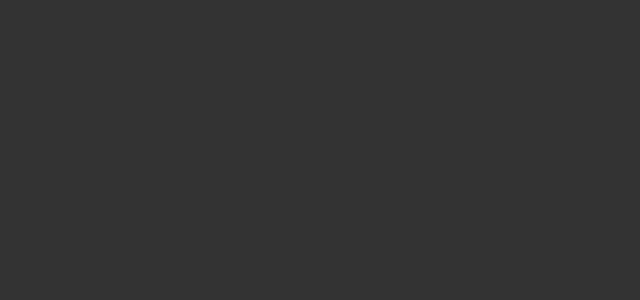
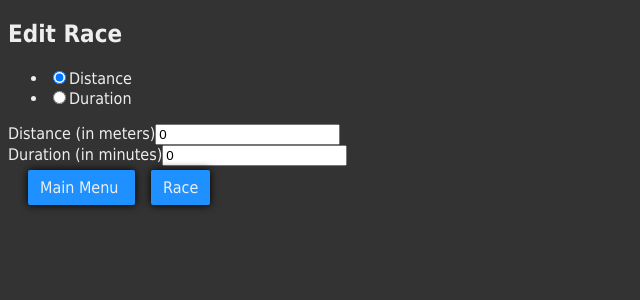
Before and after one commit to ThomsGuillemot/OpenBikeGame, an Angular app in the folder open-bike-game/: page /race/edit in a window 1280 px wide. Before the commit this address led to /. Shown: the top 300 px of the page, without its empty margins (0-640 px from the left). Built offline with nearby package versions, Linux system fonts and the light colour scheme.

Commit message:
- Creation of a RaceComponent to hold the race manager - Creation of nested routes for the race management

```diff
--- a/open-bike-game/src/app/app.module.ts
+++ b/open-bike-game/src/app/app.module.ts
@@ -7,13 +7,15 @@ import { AppComponent } from './app.component';
 import { EditRaceComponent } from './edit-race/edit-race.component';
 import { MainMenuComponent } from './main-menu/main-menu.component';
 import { RaceViewComponent } from './race-view/race-view.component';
+import { RaceComponent } from './race/race.component';
 
 @NgModule({
   declarations: [
     AppComponent,
     EditRaceComponent,
     MainMenuComponent,
-    RaceViewComponent
+    RaceViewComponent,
+    RaceComponent
   ],
   imports: [
     BrowserModule,
--- a/open-bike-game/src/app/edit-race/edit-race.component.html
+++ b/open-bike-game/src/app/edit-race/edit-race.component.html
@@ -2,7 +2,7 @@
 <div>
   <ul>
     <li>
-      <input type="radio" name="race-type" id="race-type-distance" />
+      <input type="radio" name="race-type" id="race-type-distance" checked/>
       <label for="race-type-distance">Distance</label>
     </li>
     <li>
@@ -16,7 +16,7 @@
       type="number"
       id="race-param-distance"
       [(ngModel)]="race.distance"
-      placeholder="0"
+      value=500
     />
   </div>
   <div>
@@ -31,9 +31,7 @@
 </div>
 <div class="navigation-footer">
   <nav>
-    <a routerLink="/main-menu"
-      ><span class="navigation-button">Main Menu</span></a
-    >
-    <a routerLink="/race-view"><span class="navigation-button">Race</span></a>
+    <a routerLink="/main-menu" class="navigation-button"> Main Menu </a>
+    <a routerLink="/race/view" class="navigation-button">Race</a>
   </nav>
 </div>
--- a/open-bike-game/src/app/main-menu/main-menu.component.html
+++ b/open-bike-game/src/app/main-menu/main-menu.component.html
@@ -1,4 +1,2 @@
 <h1>Open Bike Game</h1>
-<a routerLink="/edit-race">
-  <span class="main-menu-button">Create a Race</span>
-</a>
+<a class="main-menu-button" routerLink="/race"> Create a Race </a>
--- a/open-bike-game/src/app/race-view/race-view.component.ts
+++ b/open-bike-game/src/app/race-view/race-view.component.ts
@@ -9,6 +9,9 @@ import {
 import { RaceConfiguration, RaceManager, RaceType } from 'src/bike-game-engine';
 import * as THREE from 'three';
 
+/**
+ * Component that holds the race view. Allowing the player to view the race
+ */
 @Component({
   selector: 'app-race-view',
   templateUrl: './race-view.component.html',
--- /dev/null
+++ b/open-bike-game/src/app/race/race.component.html
@@ -0,0 +1,2 @@
+<p>race works!</p>
+<router-outlet></router-outlet>
--- a/open-bike-game/src/bike-game-engine/race-manager.ts
+++ b/open-bike-game/src/bike-game-engine/race-manager.ts
@@ -1,5 +1,9 @@
 import { RaceConfiguration } from './race-configuration';
 
+/**
+ * This manager is responsible of starting a race, get back the result
+ * and communicating with the race view
+ */
 export class RaceManager {
   private raceConfiguration: RaceConfiguration;
 
```
Also changed, not shown: open-bike-game/src/app/app-routing.module.ts (+9 -2 lines), open-bike-game/src/app/race/race.component.ts (added, +10 -0 lines), open-bike-game/src/app/race/race.component.scss (added), 1 other file (tests, documents, lock files or other folders).
